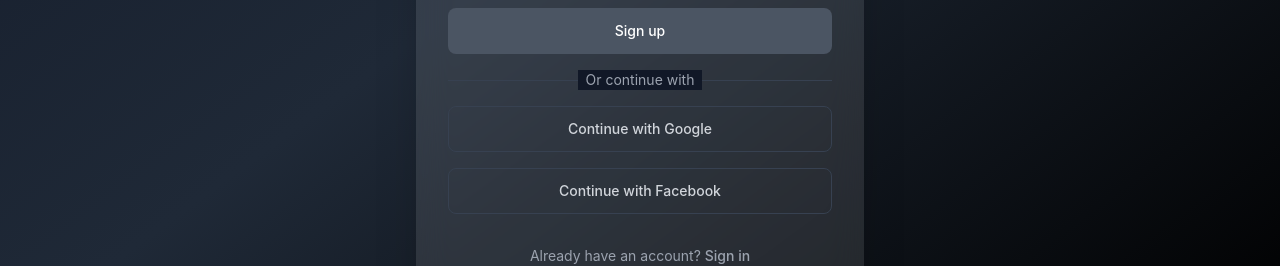
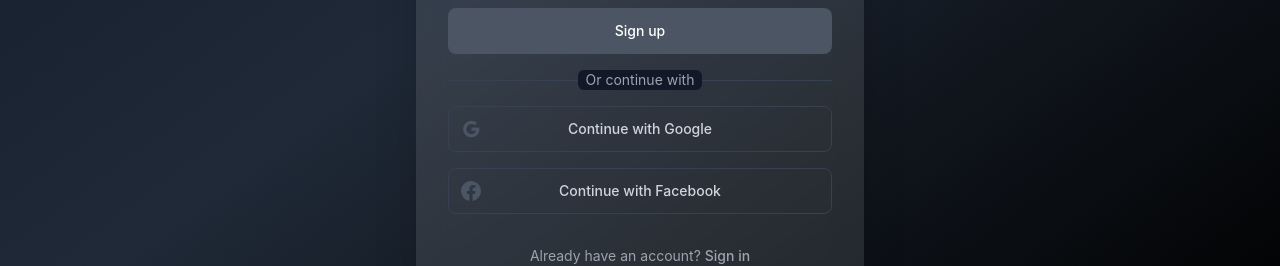
Before and after one commit to n0tavaliduser/incit-auth-fe, a React (Create React App) app: page /register in a window 1280 px wide. Shown: the part 596-862 px from the top of the page. Built offline with nearby package versions, Linux system fonts and the light colour scheme.

Commit message:
fix: register form missing OAuth icon

```diff
--- a/src/components/RegisterForm.tsx
+++ b/src/components/RegisterForm.tsx
@@ -279,7 +279,7 @@
                 <div className="w-full border-t border-gray-700"></div>
               </div>
               <div className="relative flex justify-center text-sm">
-                <span className="px-2 bg-gray-900 text-gray-400">Or continue with</span>
+                <span className="px-2 bg-gray-900 text-gray-400 rounded-md">Or continue with</span>
               </div>
             </div>
 
@@ -293,6 +293,11 @@
               focus:outline-none focus:ring-2 focus:ring-offset-2 focus:ring-gray-500
               transition-all duration-200 ease-in-out`}
             >
+              <span className="absolute left-0 inset-y-0 flex items-center pl-3">
+                <svg className="h-5 w-5 text-gray-600 group-hover:text-gray-400" viewBox="0 0 24 24" fill="currentColor">
+                  <path d="M12.545,10.239v3.821h5.445c-0.712,2.315-2.647,3.972-5.445,3.972c-3.332,0-6.033-2.701-6.033-6.032s2.701-6.032,6.033-6.032c1.498,0,2.866,0.549,3.921,1.453l2.814-2.814C17.503,2.988,15.139,2,12.545,2C7.021,2,2.543,6.477,2.543,12s4.478,10,10.002,10c8.396,0,10.249-7.85,9.426-11.748L12.545,10.239z"/>
+                </svg>
+              </span>
               Continue with Google
             </button>
 
@@ -306,6 +311,11 @@
               focus:outline-none focus:ring-2 focus:ring-offset-2 focus:ring-gray-500
               transition-all duration-200 ease-in-out`}
             >
+              <span className="absolute left-0 inset-y-0 flex items-center pl-3">
+                <svg className="h-5 w-5 text-gray-600 group-hover:text-gray-400" viewBox="0 0 24 24" fill="currentColor">
+                  <path d="M24 12.073c0-6.627-5.373-12-12-12s-12 5.373-12 12c0 5.99 4.388 10.954 10.125 11.854v-8.385H7.078v-3.47h3.047V9.43c0-3.007 1.792-4.669 4.533-4.669 1.312 0 2.686.235 2.686.235v2.953H15.83c-1.491 0-1.956.925-1.956 1.874v2.25h3.328l-.532 3.47h-2.796v8.385C19.612 23.027 24 18.062 24 12.073z"/>
+                </svg>
+              </span>
               Continue with Facebook
             </button>
           </div>
```
